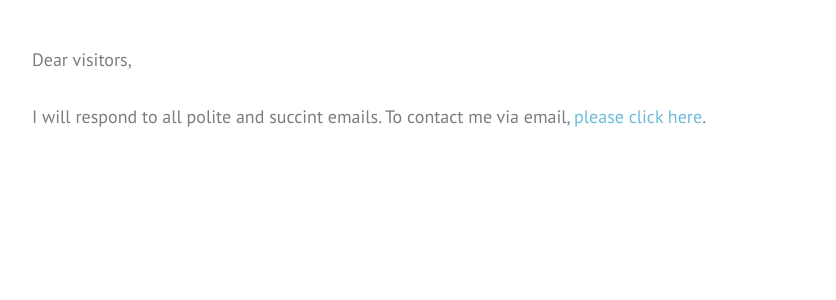
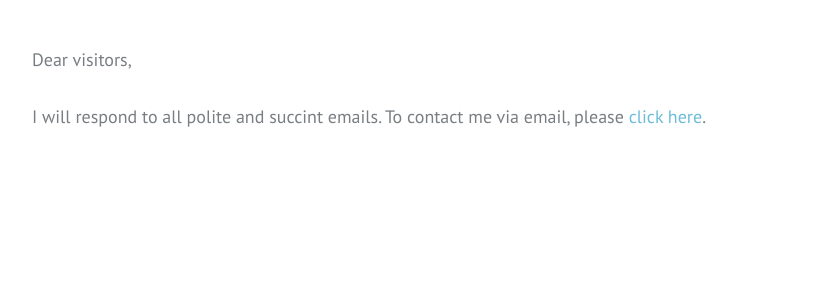
Before and after one commit to arshinx/arshinx.github.iox, a Jekyll site: the page built from contact.md, in a window 1280 px wide. Shown: the part 166-466 px from the top of the page, without its empty margins (213-1049 px from the left). Built offline with Jekyll 4.4.1, drawn with Linux system fonts in a browser that asks for light colours.

```diff
--- a/contact.md
+++ b/contact.md
@@ -5,4 +5,4 @@ permalink: /contact/
 
 Dear visitors,
 
-I will respond to all polite and succint emails. To contact me via email, [please click here](mailto:{{ site.email }}).
+I will respond to all polite and succint emails. To contact me via email, please [click here](mailto:{{ site.email }}).
```
